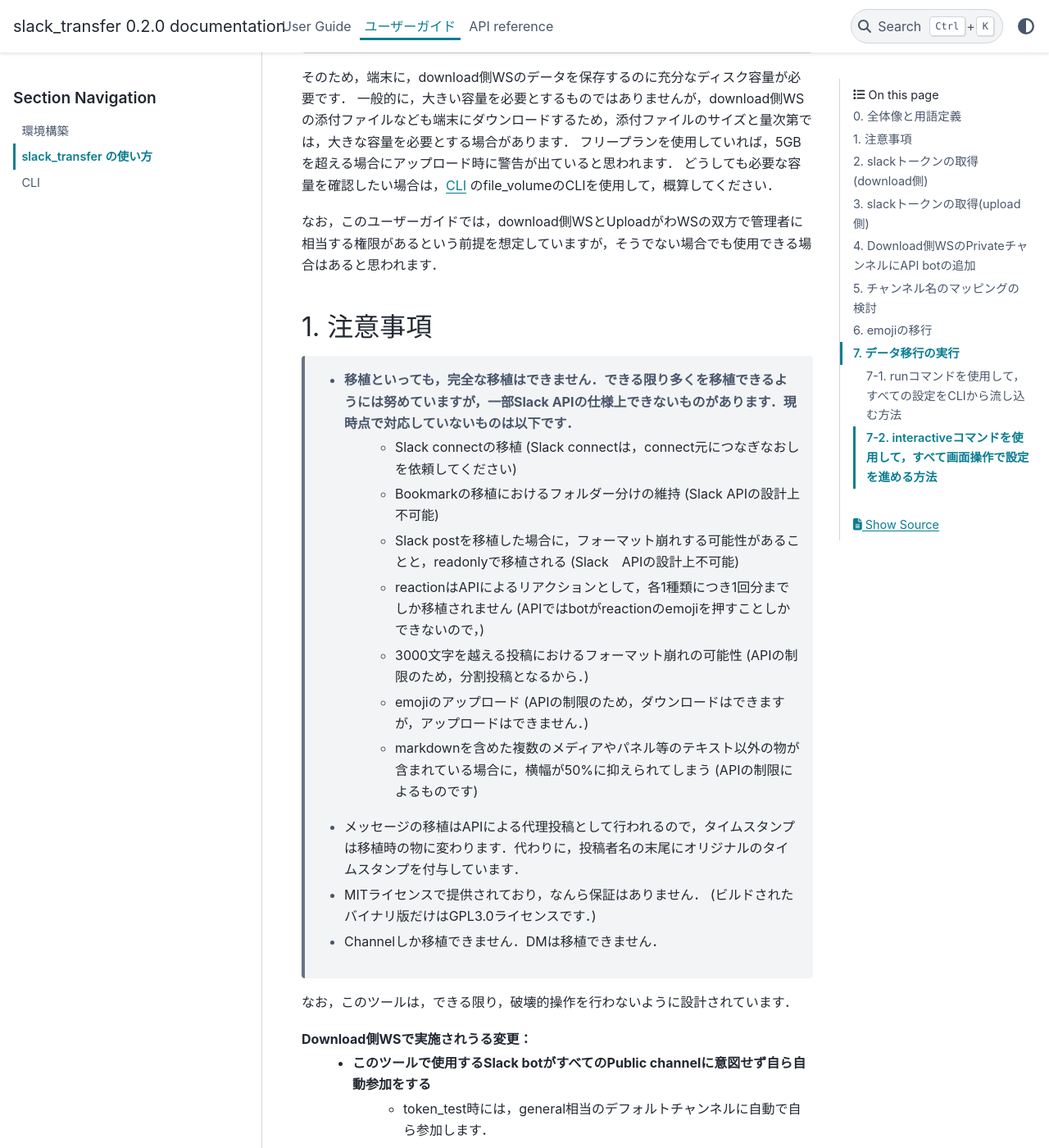
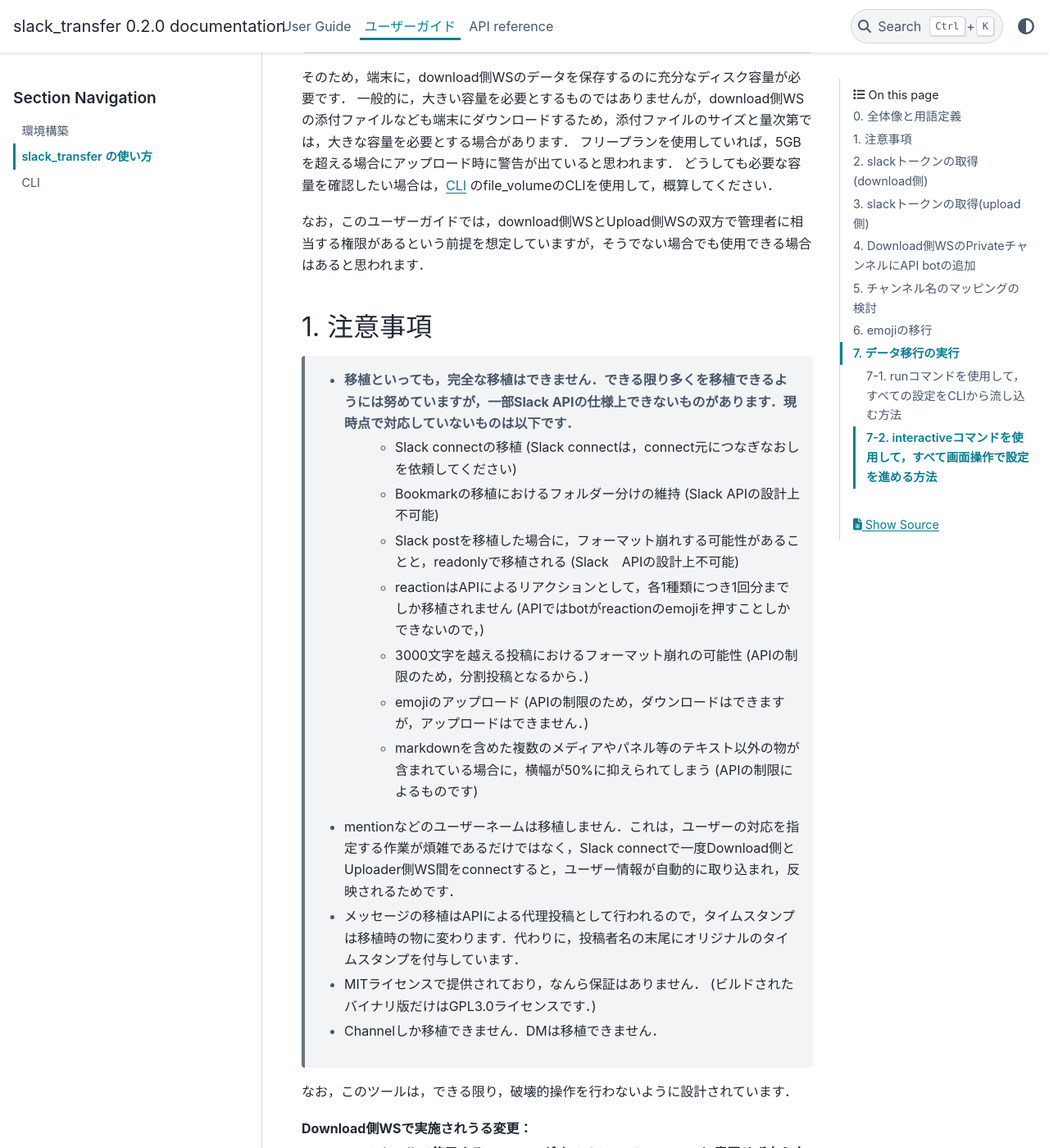
Before and after one commit to masanorihirano/slack_transfer, a Sphinx documentation site: the page built from docs/source/user_guide/run_ja.rst, in a window 1280 px wide and 1400 px high, scrolled down 1199 px. Shown: the whole window at 82% size. Built offline with Sphinx 7.4.7 and the PyData theme 0.15.4, drawn with Linux system fonts in a browser that asks for light colours.

Commit message:
update documents

```diff
--- a/docs/source/user_guide/run.rst
+++ b/docs/source/user_guide/run.rst
@@ -53,6 +53,7 @@
     - Possible formatting errors of massages having more than 3000 characters (Due to API restrictions, the message will be split into separate submissions.)
     - Uploading emoji (due to API limitations, downloading is possible, but uploading is not.)
     - Width is limited to 50% when multiple media, such as markdown and non-text items (panels), are included (due to API limitation)
+ - Usernames in "mention" are not converted. This is not only because it is complicated to specify user correspondence, but also because user information is automatically imported and reflected once connecting between the original and destination WS via Slack connect.
  - Since migrated messages are posted by the API, the timestamp is changed. Instead, the original timestamp is added at the end of the users' name.
  - It is provided under the MIT license, and there is no warranty. (Only the built binary version is under the GPL3.0 license.)
  - Only Channel can be migrated; DM cannot.
--- a/docs/source/user_guide/run_ja.rst
+++ b/docs/source/user_guide/run_ja.rst
@@ -40,7 +40,7 @@
 フリープランを使用していれば，5GBを超える場合にアップロード時に警告が出ていると思われます．
 どうしても必要な容量を確認したい場合は，:doc:`./cli` のfile_volumeのCLIを使用して，概算してください．
 
-なお，このユーザーガイドでは，download側WSとUploadがわWSの双方で管理者に相当する権限があるという前提を想定していますが，そうでない場合でも使用できる場合はあると思われます．
+なお，このユーザーガイドでは，download側WSとUpload側WSの双方で管理者に相当する権限があるという前提を想定していますが，そうでない場合でも使用できる場合はあると思われます．
 
 1. 注意事項
 ---------------------
@@ -52,6 +52,7 @@
     - 3000文字を越える投稿におけるフォーマット崩れの可能性 (APIの制限のため，分割投稿となるから．)
     - emojiのアップロード (APIの制限のため，ダウンロードはできますが，アップロードはできません．)
     - markdownを含めた複数のメディアやパネル等のテキスト以外の物が含まれている場合に，横幅が50%に抑えられてしまう (APIの制限によるものです)
+ - mentionなどのユーザーネームは移植しません．これは，ユーザーの対応を指定する作業が煩雑であるだけではなく，Slack connectで一度Download側とUploader側WS間をconnectすると，ユーザー情報が自動的に取り込まれ，反映されるためです．
  - メッセージの移植はAPIによる代理投稿として行われるので，タイムスタンプは移植時の物に変わります．代わりに，投稿者名の末尾にオリジナルのタイムスタンプを付与しています．
  - MITライセンスで提供されており，なんら保証はありません． (ビルドされたバイナリ版だけはGPL3.0ライセンスです．)
  - Channelしか移植できません．DMは移植できません．
```
